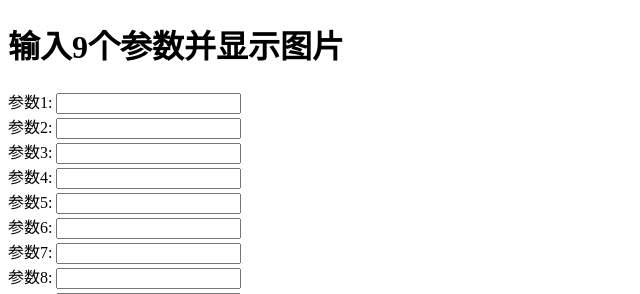
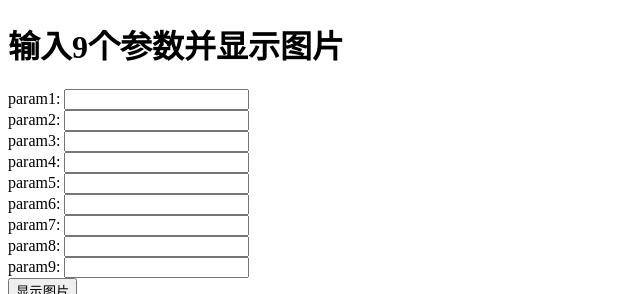
Before and after one commit to rocky-d/airline-reviews-server, a Flask app: page / in a window 1280 px wide. Shown: the top 294 px of the page, without its empty margins (0-640 px from the left). Run offline with Flask 3, Linux system fonts and the light colour scheme; parts of the project's set-up code (start-up, migrations or seed data) failed here and were passed over.

Commit message:
Update /templates/index.html

```diff
--- a/templates/index.html
+++ b/templates/index.html
@@ -8,86 +8,35 @@
 <h1>输入9个参数并显示图片</h1>
 
 <form id="imageForm">
-    <label for="param1">参数1:</label>
+    <label for="param1">param1:</label>
     <input type="text" id="param1" name="param1"><br>
 
-    <label for="param2">参数2:</label>
+    <label for="param2">param2:</label>
     <input type="text" id="param2" name="param2"><br>
 
-    <label for="param3">参数3:</label>
+    <label for="param3">param3:</label>
     <input type="text" id="param3" name="param3"><br>
 
-    <label for="param4">参数4:</label>
+    <label for="param4">param4:</label>
     <input type="text" id="param4" name="param4"><br>
 
-    <label for="param5">参数5:</label>
+    <label for="param5">param5:</label>
     <input type="text" id="param5" name="param5"><br>
 
-    <label for="param6">参数6:</label>
+    <label for="param6">param6:</label>
     <input type="text" id="param6" name="param6"><br>
 
-    <label for="param7">参数7:</label>
+    <label for="param7">param7:</label>
     <input type="text" id="param7" name="param7"><br>
 
-    <label for="param8">参数8:</label>
+    <label for="param8">param8:</label>
     <input type="text" id="param8" name="param8"><br>
 
-    <label for="param9">参数9:</label>
+    <label for="param9">param9:</label>
     <input type="text" id="param9" name="param9"><br>
 
-    <input type="button" value="显示图片" onclick="displayImage()">
+    <input type="button" value="显示图片">
 </form>
-
-<div id="imageContainer">
-    <!-- 图片将在这里显示 -->
-</div>
-
-<script>
-    function displayImage() {
-        // 获取输入的参数值
-        var param1 = document.getElementById("param1").value;
-        var param2 = document.getElementById("param2").value;
-        var param3 = document.getElementById("param3").value;
-        var param4 = document.getElementById("param4").value;
-        var param5 = document.getElementById("param5").value;
-        var param6 = document.getElementById("param6").value;
-        var param7 = document.getElementById("param7").value;
-        var param8 = document.getElementById("param8").value;
-        var param9 = document.getElementById("param9").value;
-
-        // 构建图片URL，这里使用了一个示例URL
-        var imageUrl = 'https://tse1-mm.cn.bing.net/th/id/OIP-C.sOomj6G-J50RJInOg61GlgHaEo?w=300&h=187&c=7&r=0&o=5&dpr=1.3&pid=1.7';
-
-        //var imageUrl;
-        fetch(imageUrl)
-            .then(response => response.blob())
-            .then(data => {
-                // 创建图片元素并设置其属性
-                var image = document.createElement("img");
-                var imageUrl = URL.createObjectURL(data);
-                image.src = imageUrl;
-                image.alt = "显示的图片";
-
-                // 将图片添加到页面中
-                var imageContainer = document.getElementById("imageContainer");
-                imageContainer.innerHTML = ""; // 清空容器
-                imageContainer.appendChild(image);
-                imageUrl = URL.createObjectURL(data);
-                document.getElementById('imageContainer').src = imageUrl;
-            })
-            .catch(error => console.error('获取图片失败：', error));
-
-        {#// 创建图片元素并设置其属性#}
-        {#var image = document.createElement("img");#}
-        {#image.src = imageUrl;#}
-        {#image.alt = "显示的图片";#}
-        {##}
-        {#// 将图片添加到页面中#}
-        {#var imageContainer = document.getElementById("imageContainer");#}
-        {#imageContainer.innerHTML = ""; // 清空容器#}
-        {#imageContainer.appendChild(image);#}
-    }
-</script>
+    <p><img src="/static/line_plot.png"></p>
 </body>
-</head>
 </html>
```
